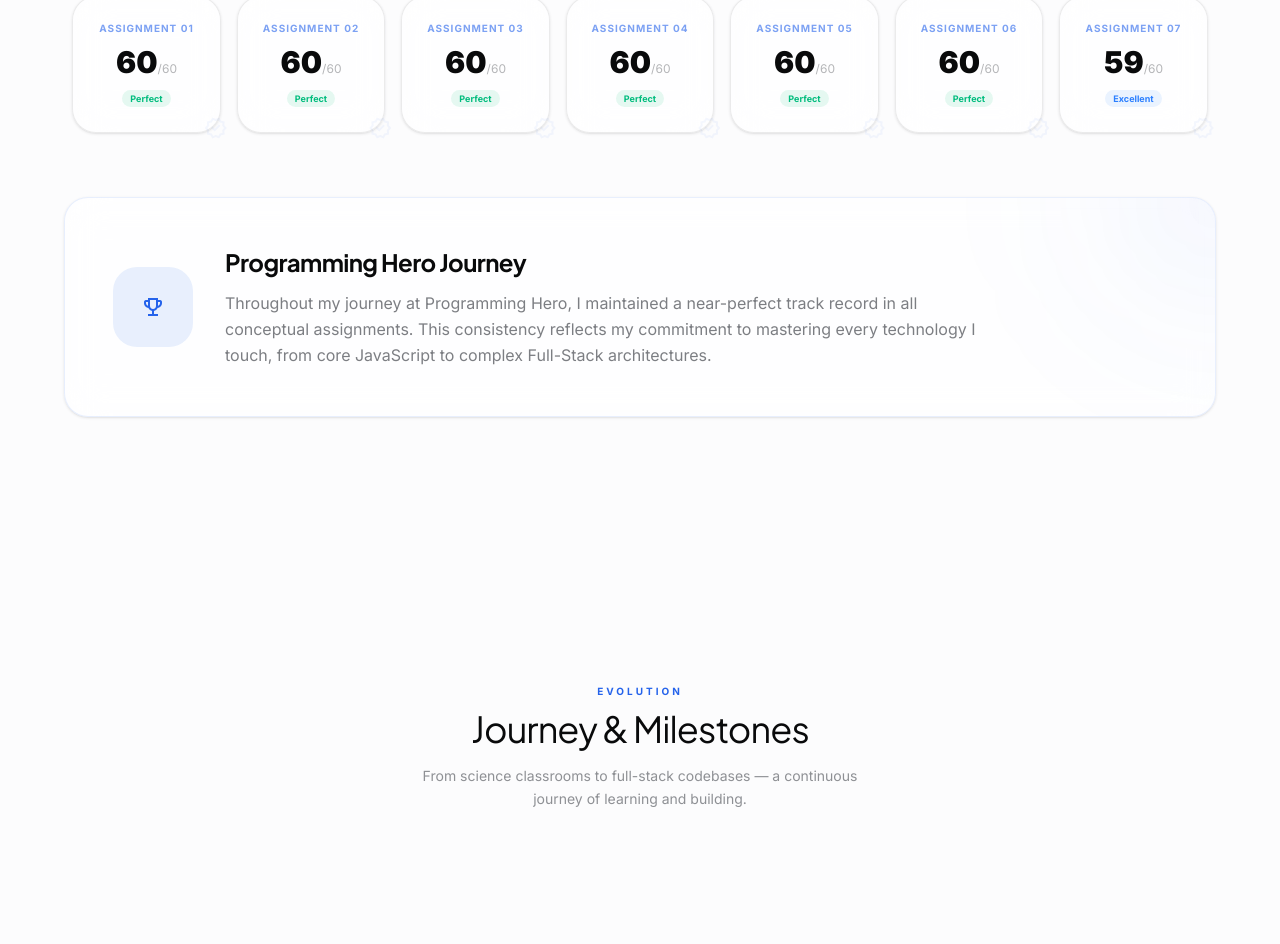
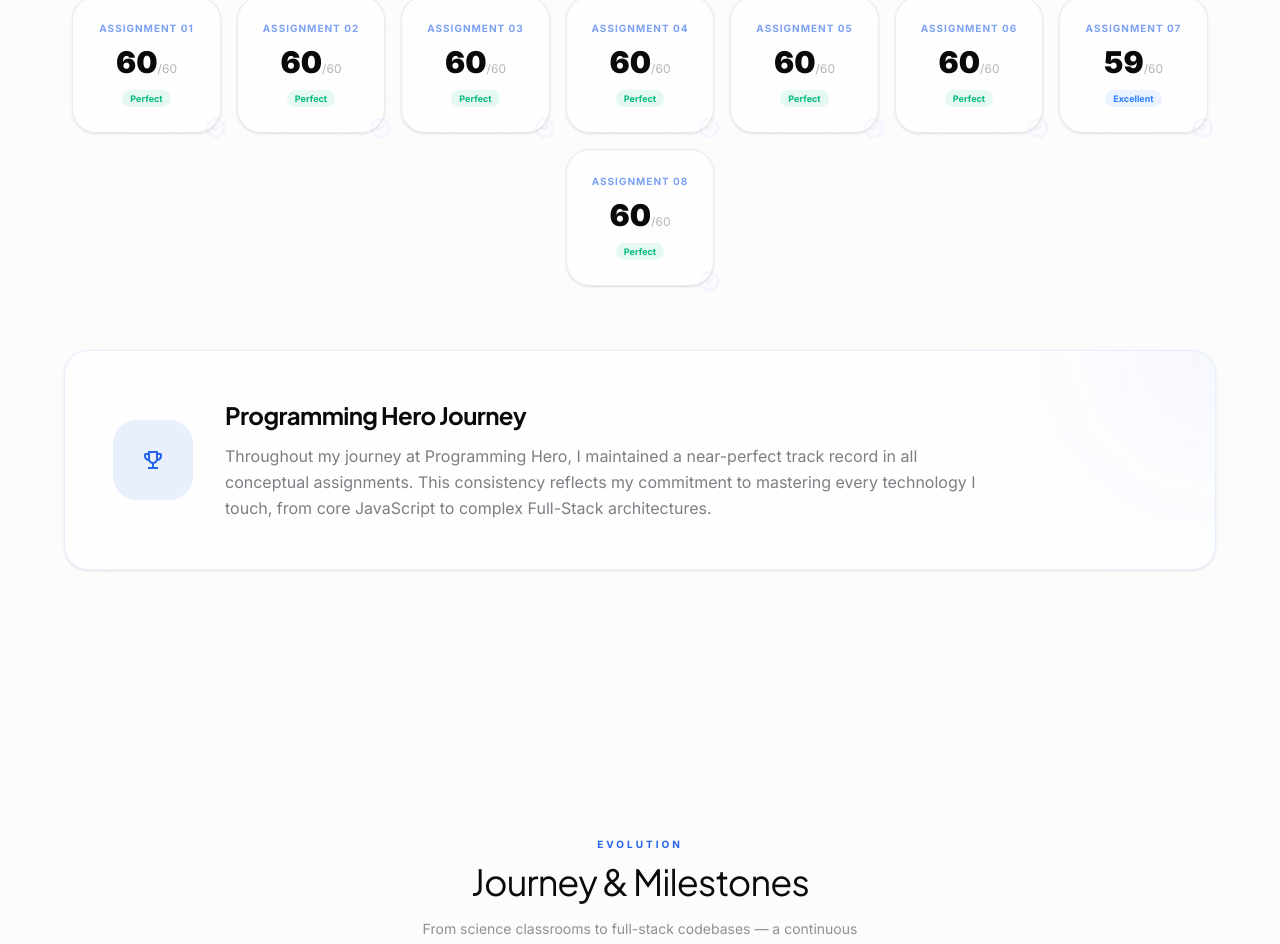
Before and after one commit to mhshanto-dev/mhshanto-dev, a Next.js app: page / in a window 1280 px wide. Shown: the part 9958-10902 px from the top of the page. Built offline with nearby package versions, Linux system fonts and the light colour scheme.

Commit message:
Add Assignment 8 to AssignmentShowcase

```diff
--- a/src/components/AssignmentShowcase.jsx
+++ b/src/components/AssignmentShowcase.jsx
@@ -11,6 +11,7 @@
     { id: 5, title: "Assignment 05", marks: 60, total: 60, status: "Perfect" },
     { id: 6, title: "Assignment 06", marks: 60, total: 60, status: "Perfect" },
     { id: 7, title: "Assignment 07", marks: 59, total: 60, status: "Excellent" },
+    { id: 8, title: "Assignment 08", marks: 60, total: 60, status: "Perfect" },
   ];
 
   return (
```
